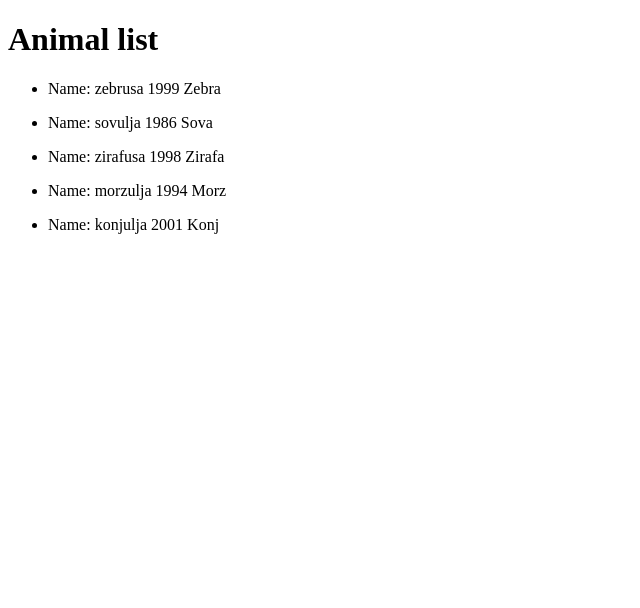
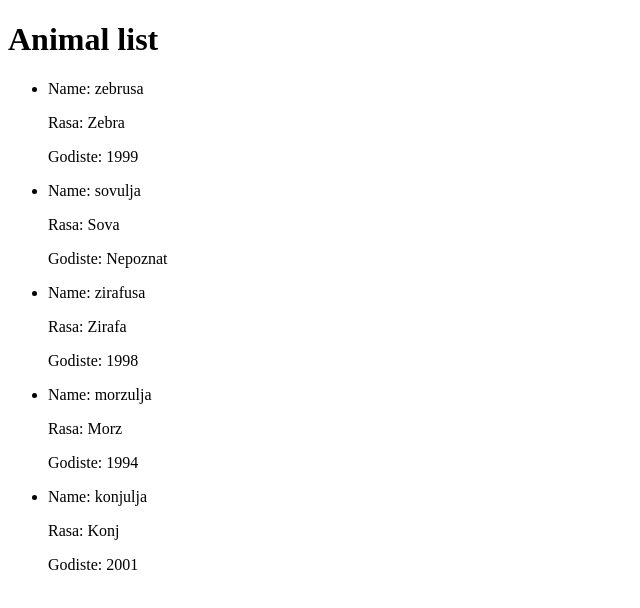
Before and after one commit to OgnjenPetrovic/Zoo, an Angular app: page / in a window 1280 px wide. Shown: the top 608 px of the page, without its empty margins (0-640 px from the left). Built offline with nearby package versions, Linux system fonts and the light colour scheme.

Commit message:
Drugi zadatak

```diff
--- a/src/app/animalList/animal-list.component.html
+++ b/src/app/animalList/animal-list.component.html
@@ -4,8 +4,17 @@
 	<ng-container *ngFor="let animal of animals" >
 		<li >
 			<p>
-				Name: {{ animal.name }} {{ animal.birthDate}} {{ animal.breed }}
+				Name: {{ animal.name }}
 			</p>
+
+			<p>
+				Rasa: {{ animal.breed }}
+			</p>
+
+			<p>
+			   Godiste: {{ animal.birthDate ? animal.birthDate : 'Nepoznat'}}
+			</p>
+
 		</li>
 <!--	<button (click)="remove(contact)">Remove</button> -->
 	</ng-container>
--- a/src/app/animalList/animal-list.component.ts
+++ b/src/app/animalList/animal-list.component.ts
@@ -19,7 +19,7 @@ export class AnimalListComponent {
 	{
 		breed : 'Sova',
 		name: 'sovulja',
-		birthDate: '1986'
+		birthDate: ''
 	},
 
 	{
```
